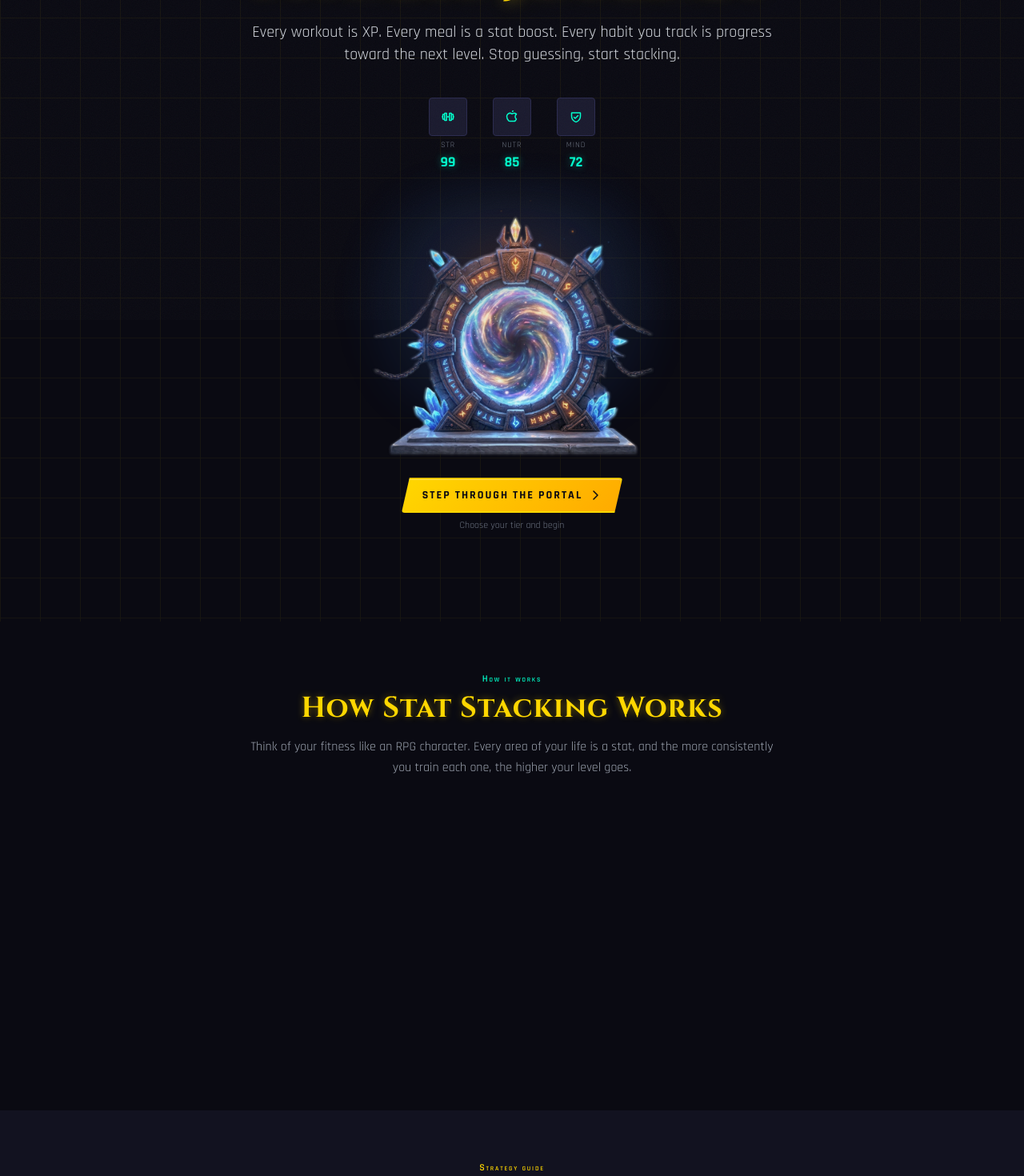
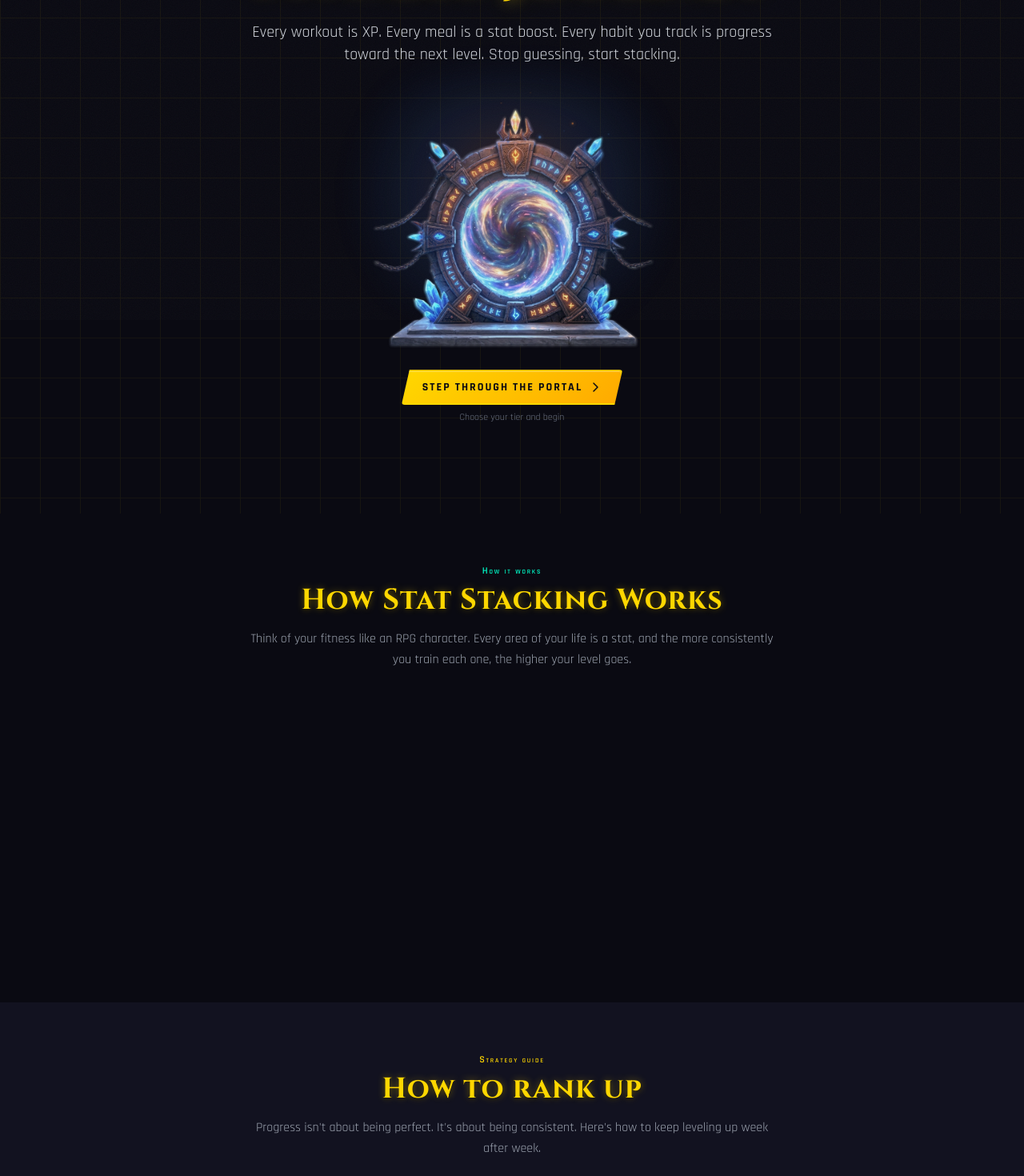
Before and after one commit to EvanSteed/fitflow-trainer, a React (Vite) app: page / in a window 1280 px wide. Shown: the part 400-1870 px from the top of the page at 80% size. Built offline with nearby package versions, Linux system fonts and the light colour scheme.

Commit message:
Update landing page: change section headings, tips, and remove hero stats bar

```diff
--- a/src/pages/LandingPage.tsx
+++ b/src/pages/LandingPage.tsx
@@ -340,12 +340,7 @@ export default function LandingPage() {
             Stop guessing, start stacking.
           </p>
 
-          {/* Hero Stats Bar */}
-          <div className="flex justify-center gap-8 mb-10">
-            <StatCounter value={99} label="STR" icon={<Barbell className="w-4 h-4" weight="bold" />} />
-            <StatCounter value={85} label="NUTR" icon={<AppleLogo className="w-4 h-4" weight="bold" />} />
-            <StatCounter value={72} label="MIND" icon={<ShieldCheck className="w-4 h-4" weight="bold" />} />
-          </div>
+
 
           {/* Portal */}
           <Portal />
@@ -378,7 +373,7 @@ export default function LandingPage() {
                {
                  icon: <AppleLogo className="w-7 h-7 text-gold" weight="bold" />,
                  title: 'Nutritional Advice',
-                desc: 'Fuel your body right. Macros, meal prep, and eating better consistently. Your nutrition stat keeps stacking higher.',
+                 desc: 'Fuel your body right. Macros, meal prep, and eating better consistently. Optimal nutrition is the greatest buff one can acquire.',
                  xp: '+Energy',
                  stat: 'NUTR',
                },
@@ -392,7 +387,7 @@ export default function LandingPage() {
                {
                  icon: <CheckCircle className="w-7 h-7 text-gold" weight="bold" />,
                  title: 'Habit Building',
-                desc: 'Sleep, recovery, daily routines. The boring stuff that separates Level 1 from Level 50. Progress compounds week by week.',
+                 desc: 'Champions are sculpted by the relentless cadence of daily virtue.',
                  xp: '+Consistency',
                  stat: 'DISC',
                },
@@ -429,7 +424,7 @@ export default function LandingPage() {
           <div className="text-center mb-12">
             <p className="section-label text-xs text-gold font-semibold mb-2 font-rajdhani" style={{ fontVariant: 'small-caps', letterSpacing: '0.15em' }}>Strategy guide</p>
             <h2 className="section-heading hud-section-title text-3xl md:text-4xl font-bold mb-4">
-              Tips to Stack Stats Faster
+              How to rank up
             </h2>
             <p className="text-gray-400 max-w-2xl mx-auto text-base leading-relaxed">
               Progress isn't about being perfect. It's about being consistent. Here's how to keep leveling up week after week.
@@ -438,7 +433,7 @@ export default function LandingPage() {
 
           <div className="space-y-4">
             {[
-              { icon: <TrendUp className="w-5 h-5 text-teal" weight="bold" />, title: 'Start small, stack daily', desc: 'Don\'t try to max every stat on Day 1. Pick one habit, lock it in for a week, then add another. Small wins compound into massive gains.', level: 'Lv.1' },
+               { icon: <TrendUp className="w-5 h-5 text-teal" weight="bold" />, title: 'Start small and have consistent effort', desc: 'Don\'t try to max every stat on Day 1. Pick one habit, lock it in for a week, then add another. Small wins compound into massive gains.', level: 'Lv.1' },
               { icon: <CheckCircle className="w-5 h-5 text-teal" weight="bold" />, title: 'Track everything', desc: 'What gets measured gets managed. Log your workouts, meals, sleep, and mood. You can\'t level up a stat you\'re not watching.', level: 'Lv.5' },
               { icon: <Barbell className="w-5 h-5 text-teal" weight="bold" />, title: 'Train with intention', desc: 'Every rep has a purpose. Follow a program, not a vibe. Progressive overload is the XP system. Add weight, add reps, add time under tension.', level: 'Lv.10' },
               { icon: <AppleLogo className="w-5 h-5 text-teal" weight="bold" />, title: 'Fuel like you mean it', desc: 'You can\'t out-train a bad diet. Nail your protein, stay hydrated, and eat for performance. Your nutrition stat is the multiplier for everything else.', level: 'Lv.15' },
@@ -485,7 +480,7 @@ export default function LandingPage() {
               </div>
 
               <h2 className="section-heading font-cinzel text-3xl md:text-4xl font-bold text-white mb-4" style={{ textShadow: '0 0 20px #ffd70044' }}>
-                Week by Week, Stat by Stat
+                From Novice to Legend: The Eternal Grind
               </h2>
               <p className="text-lg text-gray-300 mb-8 max-w-2xl mx-auto leading-relaxed">
                 This isn't a 6-week crash course. It's a progression system. You pick your tier, we give you the quests,
@@ -520,11 +515,11 @@ export default function LandingPage() {
         <div className="max-w-6xl mx-auto text-center">
           <p className="section-label text-xs text-teal font-semibold mb-2 font-rajdhani" style={{ fontVariant: 'small-caps', letterSpacing: '0.15em' }}>Guild hall</p>
           <h2 className="section-heading hud-section-title text-3xl md:text-4xl font-bold mb-4">
-            You Don't Have to Grind Alone
+            You don't have to solo level
           </h2>
             <p className="text-gray-400 mb-12 max-w-2xl mx-auto text-base leading-relaxed">
               Join the Stat Stackers community on Discord. Share wins, get accountability, ask questions,
-            and push each other to level up. The best players never solo queue.
+              and push each other to level up. No need to solo queue when there is a party of like-minded individuals waiting for you.
             </p>
 
           <div className="flex flex-col items-center gap-8">
```
Lines whose indentation alone changed are shown as unchanged.
